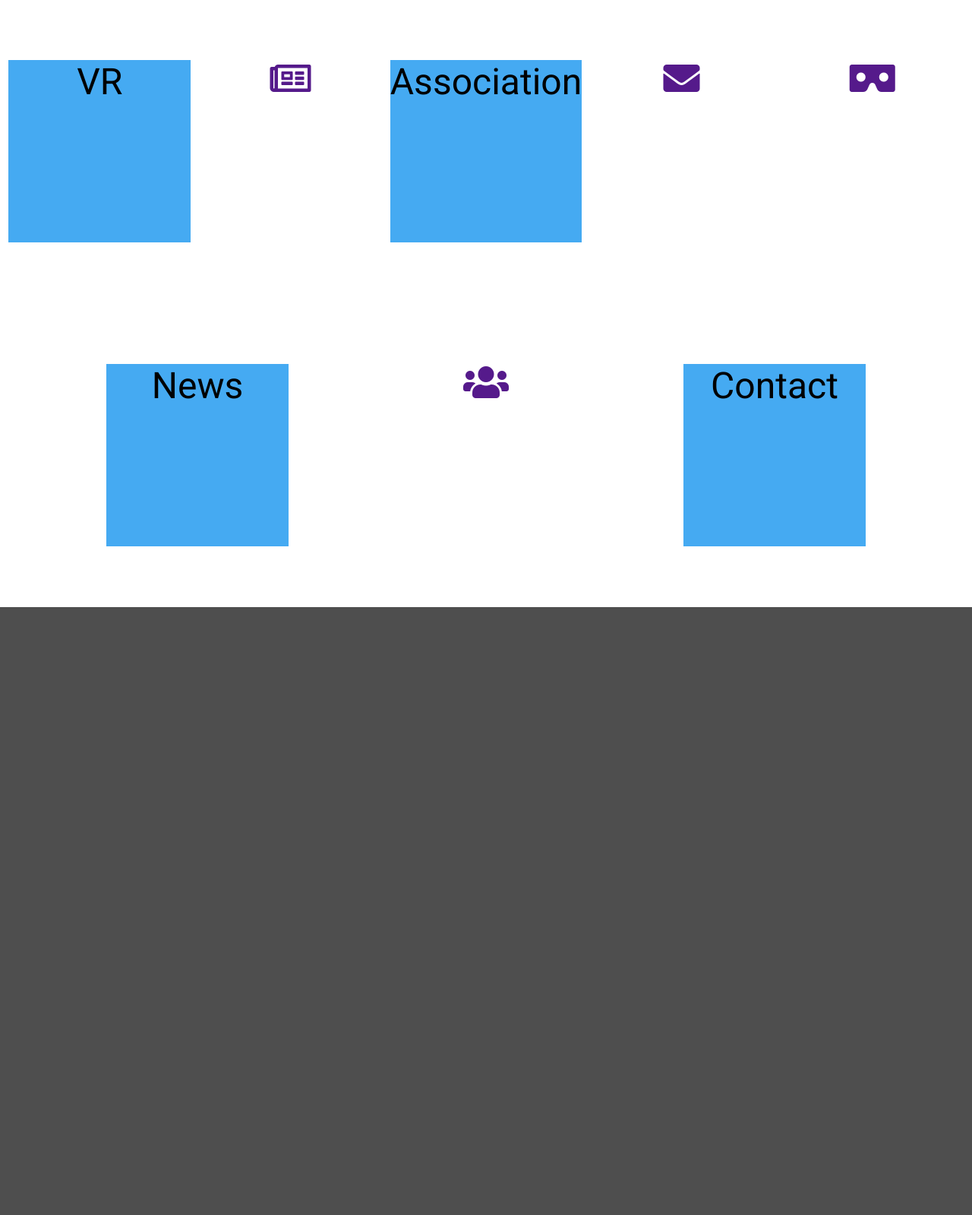
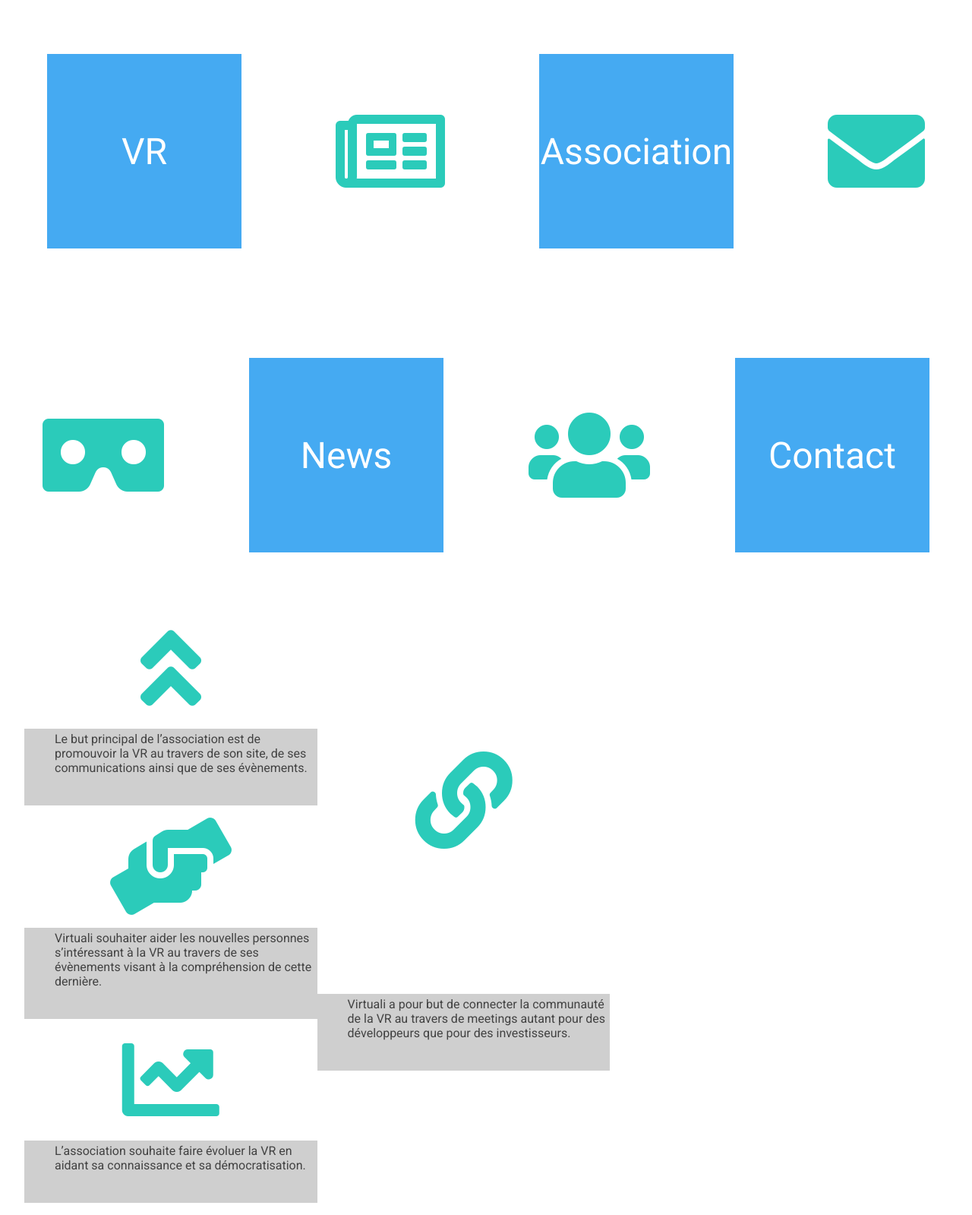
Before and after one commit to quinteirosm/tpi_mai_2019, a PHP site: page / in a window 1280 px wide. Shown: the part 801-2400 px from the top of the page at 76% size. Before the commit the page ends 1600 px from the top, so only its background shows below. Run offline with PHP 8.4, Linux system fonts and the light colour scheme; some libraries are stand-ins or nearby versions.

Commit message:
redirectSection OP, assoSection started

```diff
--- a/03_Realisation/index.html
+++ b/03_Realisation/index.html
@@ -6,7 +6,7 @@
   <title>Virtuali</title>
   <link rel="stylesheet" type="text/css" href="style.css">
   <link rel="stylesheet" href="https://use.fontawesome.com/releases/v5.8.2/css/all.css" integrity="sha384-oS3vJWv+0UjzBfQzYUhtDYW+Pj2yciDJxpsK1OYPAYjqT085Qq/1cq5FLXAZQ7Ay" crossorigin="anonymous">
-  <link href="https://fonts.googleapis.com/css?family=Roboto&display=swap" rel="stylesheet">
+  <link href="https://fonts.googleapis.com/css?family=Roboto:100,100i,300,300i,400,400i,500,500i,700,700i,900,900i&display=swap" rel="stylesheet">
   <link rel="icon" href="imgs/favicon.svg" type="image/gif" sizes="16x16">
 </head>
 
@@ -30,13 +30,13 @@
   <section id="landingPage" class="contColumn bg1">
     <img src="imgs/logo.svg" class="logo" alt="logoVirtuali">
     <a href="vr.html">
-      <h1>La VR</h1>
+      <h1>VR</h1>
     </a>
     <a href="blog.html">
-      <h1>Le blog</h1>
+      <h1>Nouveautés</h1>
     </a>
     <a href="association.html">
-      <h1>L'association</h1>
+      <h1>Association</h1>
     </a>
     <a href="#contact">
       <h1>Contact</h1>
@@ -44,15 +44,64 @@
     <a href="#pages" id="chevronBas" class="fas fa-chevron-down fa-5x"></a>
   </section>
   <!-- Section de redirection --------------------------------------------------------------->
-  <section id="pages" class="contRow">
-    <div class="bloc">VR</div>
-    <a href="" class="far fa-newspaper"></a>
-    <div class="bloc">Association</div>
-    <a href="" class="fas fa-envelope"></a>
-    <a href="" class="fas fa-vr-cardboard"></a>
-    <div class="bloc">News</div>
-    <a href="" class="fas fa-users"></a>
-    <div class="bloc">Contact</div>
+  <section id="pages">
+    <section class="contRow">
+      <div class="bloc">
+        <p>VR</p>
+      </div>
+      <a href="" class="far fa-newspaper icon"></a>
+      <div class="bloc">
+        <p>Association</p>
+      </div>
+      <a href="" class="fas fa-envelope icon"></a>
+    </section>
+    <section class="contRow">
+      <a href="" class="fas fa-vr-cardboard icon"></a>
+      <div class="bloc">
+        <p>News</p>
+      </div>
+      <a href="" class="fas fa-users icon"></a>
+      <div class="bloc">
+        <p>Contact</p>
+      </div>
+    </section>
+  </section>
+  <!-- Section association --------------------------------------------------------------->
+  <section id="association" class="contRow">
+    <section class="contColumn">
+      <i class="fas fa-angle-double-up icon"></i>
+      <div class="textBox">
+        <p>
+          Le but principal de l’association est de promouvoir la
+          VR au travers de son site, de ses communications ainsi
+          que de ses évènements.
+        </p>
+      </div>
+      <i class="fas fa-hands-helping icon"></i>
+      <div class="textBox">
+        <p>
+          Virtuali souhaiter aider les nouvelles personnes
+          s’intéressant à la VR au travers de ses évènements
+          visant à la compréhension de cette dernière.
+        </p>
+      </div>
+      <i class="fas fa-chart-line icon"></i>
+      <div class="textBox">
+        <p>
+          L’association souhaite faire évoluer la VR en aidant sa
+          connaissance et sa démocratisation.
+        </p>
+      </div>
+      <i class="fas fa-link icon"></i>
+      <div class="textBox">
+        <p>
+          Virtuali a pour but de connecter la communauté de la
+          VR au travers de meetings autant pour des
+          développeurs que pour des investisseurs.
+        </p>
+      </div>
+    </section>
+    <section class="contRow"></section>
   </section>
   <script src="script.js"></script>
 </body>
--- a/03_Realisation/style.css
+++ b/03_Realisation/style.css
@@ -1,4 +1,5 @@
 @media screen and (min-width: 961px) {
+
   /* ------------------------------- CSS RESET ------------------------------- */
   html, body, div, span, applet, object, iframe,
   h1, h2, h3, h4, h5, h6, p, blockquote, pre,
@@ -22,21 +23,25 @@ time, mark, audio, video {
     text-decoration: none;
     font-family: 'Roboto', sans-serif;
   }
+
   /* ------------------------------- TEXTE ------------------------------- */
-p{
+  p {
     font-weight: thin;
     color: #424242;
   }
-h1{
-  font-size: 2em;
-  font-weight: black;
+
+  h1 {
+    font-size: 4em;
+    font-weight: 300;
   }
-h2{
-  font-weight: bold;
+
+  h2 {
+    font-weight: 700;
   }
+
   /* ------------------------------- NAVIGATION ------------------------------- */
-header{
-  display:flex;
+  header {
+    display: flex;
     align-items: center;
     justify-content: space-around;
     flex-flow: row wrap;
@@ -47,57 +52,54 @@ header{
     height: 5vh;
   }
 
-header > a > .logo{
+  header>a>.logo {
     min-height: 4vh;
     max-height: 100%;
   }
 
-header ul{
+  header ul {
     list-style-type: none;
     overflow: hidden;
-  display:inline;
+    display: inline;
   }
 
-header li{
+  header li {
     display: inline;
     margin: 5px;
   }
 
-header li a:hover{
+  header li a:hover {
     text-shadow: -1px 0 black, 0 1px black, 1px 0 black, 0 -1px black;
   }
 
-header a{
+  header a {
     text-decoration: none;
     color: #dbdbdb;
   }
 
-header > ul > li > #current{
+  header>ul>li>#current {
     text-decoration: underline;
   }
 
-
   /* ------------------------------- CONTAINER ------------------------------- */
-.contRow{
+  .contRow {
     display: flex;
     flex-direction: row;
     flex-wrap: wrap;
-  justify-content: space-evenly;
+		justify-content: space-around;
 		align-items: center;
-  max-width: 100vw;
-  min-height: 100vh;
   }
-.contColumn{
+
+  .contColumn {
     display: flex;
     flex-direction: column;
     flex-wrap: wrap;
     justify-content: space-evenly;
     align-items: center;
-  max-width: 100vw;
-  min-height: 100vh;
   }
+
   /* ------------------------------- LANDING PAGE ------------------------------- */
-#landingPage{
+  #landingPage {
     position: relative;
     margin: auto;
     background-attachment: fixed;
@@ -105,28 +107,67 @@ header > ul > li > #current{
     background-repeat: no-repeat;
     background-size: cover;
     z-index: 2;
+    max-width: 100vw;
+    min-height: 100vh;
   }
 
-#landingPage>a{
+  #landingPage a {
     color: white;
   }
 
-.bg1{
+  .bg1 {
     background-image: url("imgs/femmeCiel.jpg");
     box-shadow: inset 2000px 0 0 0 rgba(0, 0, 0, 0.5);
   }
 
-.logo{
+  .logo {
     max-height: 20vh;
   }
-#pages>*{
-  text-align: center;
-  vertical-align: middle;
-  min-height: 30vh;
-  min-width: 30vh;
-  font-size: 3em;
+
+  /* ------------------------------- Section de redirection ------------------------------- */
+  #pages{
+    max-width: 100vw;
+    height: 100vh;
   }
+
+  #pages>.contRow {
+    max-width: 100vw;
+    height: 50vh;
+  }
+
   .bloc{
+		display: flex;
+		justify-content: space-around;
+		align-items: center;
+		height: 20vw;
+		width: 20vw;
     background-color: #45AAF2;
   }
+
+	.bloc p{
+		color: white;
+		font-size: 3em;
+		text-align: center;
 	}
+
+  .icon {
+		color: #2BCBBA;
+		font-size: 8em;
+		text-align: center;
+
+	}
+	/* ------------------------------- Section Association ------------------------------- */
+	#association{
+	    max-width: 100vw;
+	    height: 100vh;
+	}
+	#association .contColumn,#association .contRow{
+		height: 100vh;
+		width: 45vw;
+	}
+	.textBox{
+		background-color: #CFCFCF;
+		width: 60%;
+		padding: .5vh 0vh 5vh 5vh;
+	}
+}
```
Also changed, not shown: 1 other file. Lines whose indentation alone changed are shown as unchanged.
